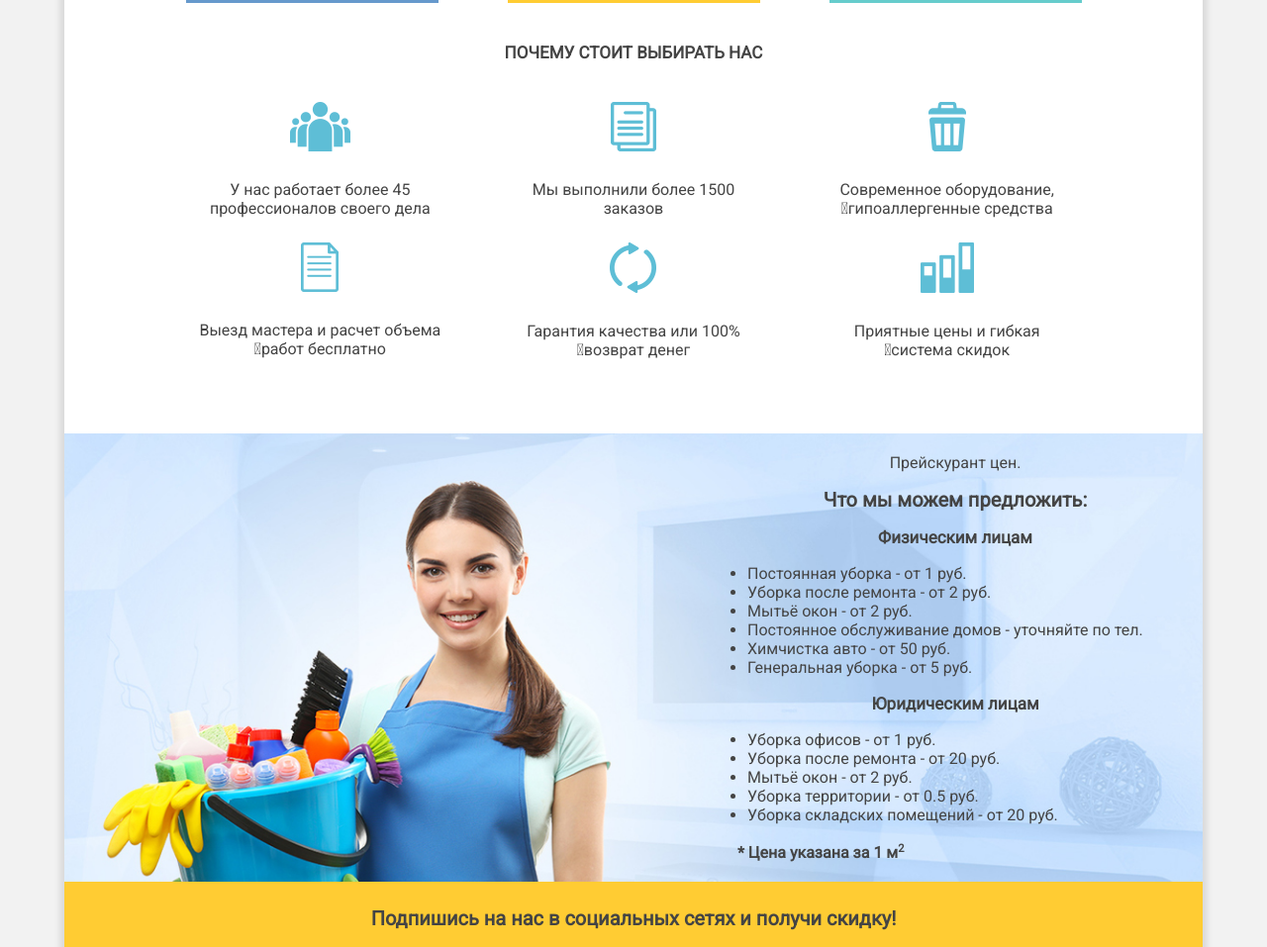
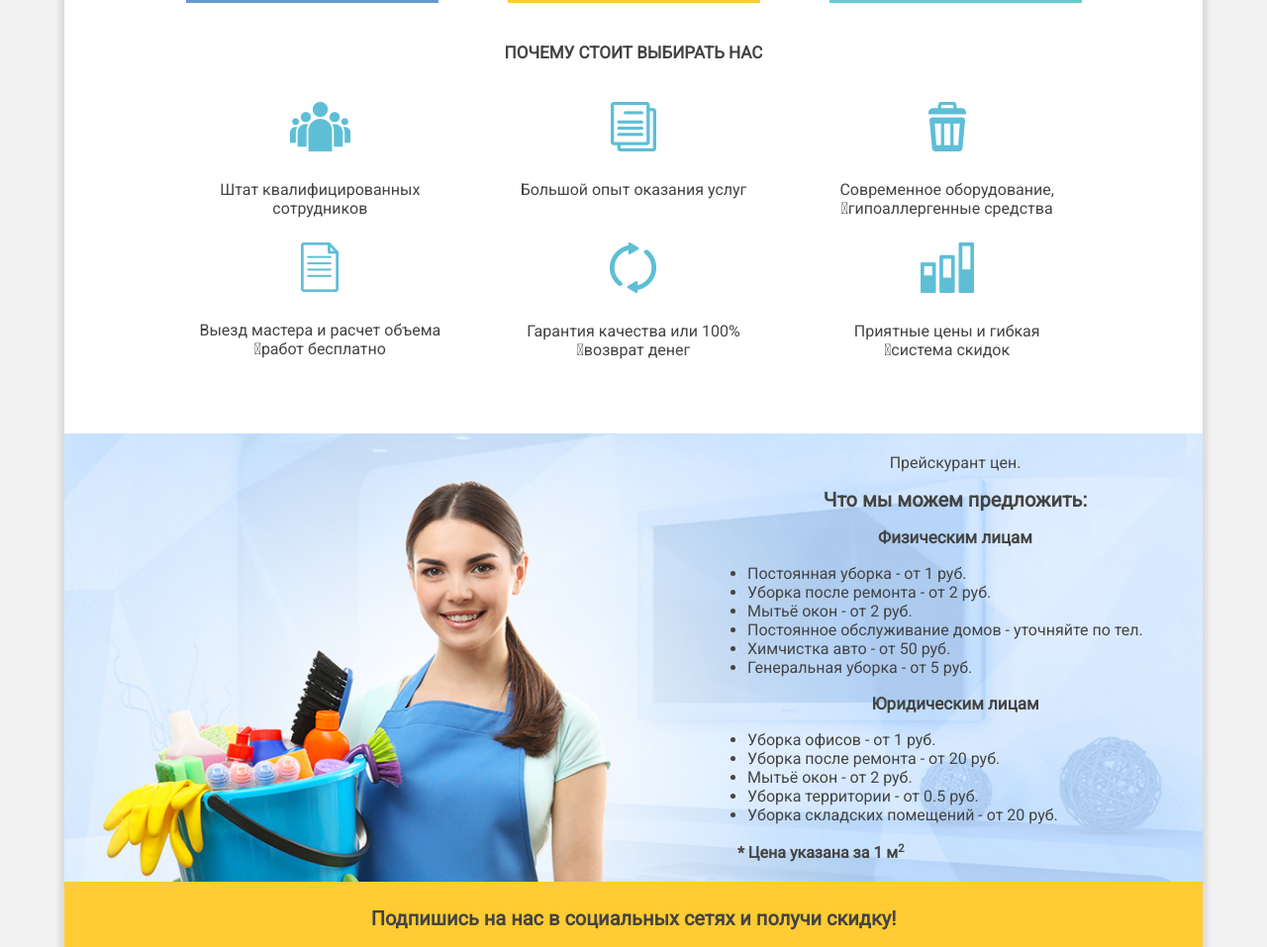
Before and after one commit to GlebHihoho/cleaning.company, a website: page docs/index.html in a window 1280 px wide. Shown: the part 898-1855 px from the top of the page at 99% size. Drawn offline with nearby package versions, Linux system fonts and the light colour scheme; files that its build step writes are made by us from their sources.

Commit message:
work-6.1

```diff
--- a/docs/index.html
+++ b/docs/index.html
@@ -112,12 +112,12 @@
       <div class="advantages__block">
         <div class="advantages__catd">
           <img class="advantages__img" src="img/staff-icon.png" width="61" height="50" alt="Коллектив, иконка">
-          <p class="advantages__description">У нас работает более 45 профессионалов своего дела</p>
+          <p class="advantages__description">Штат квалифицированных сотрудников</p>
         </div>
 
         <div class="advantages__catd">
           <img class="advantages__img" src="img/order-icon.png" width="46" height="50" alt="Колличество заказов, иконка">
-          <p class="advantages__description">Мы выполнили более 1500 заказов</p>
+          <p class="advantages__description">Большой опыт оказания услуг</p>
         </div>
 
         <div class="advantages__catd">
```
Also changed, not shown: index.html (+2 -2 lines).
